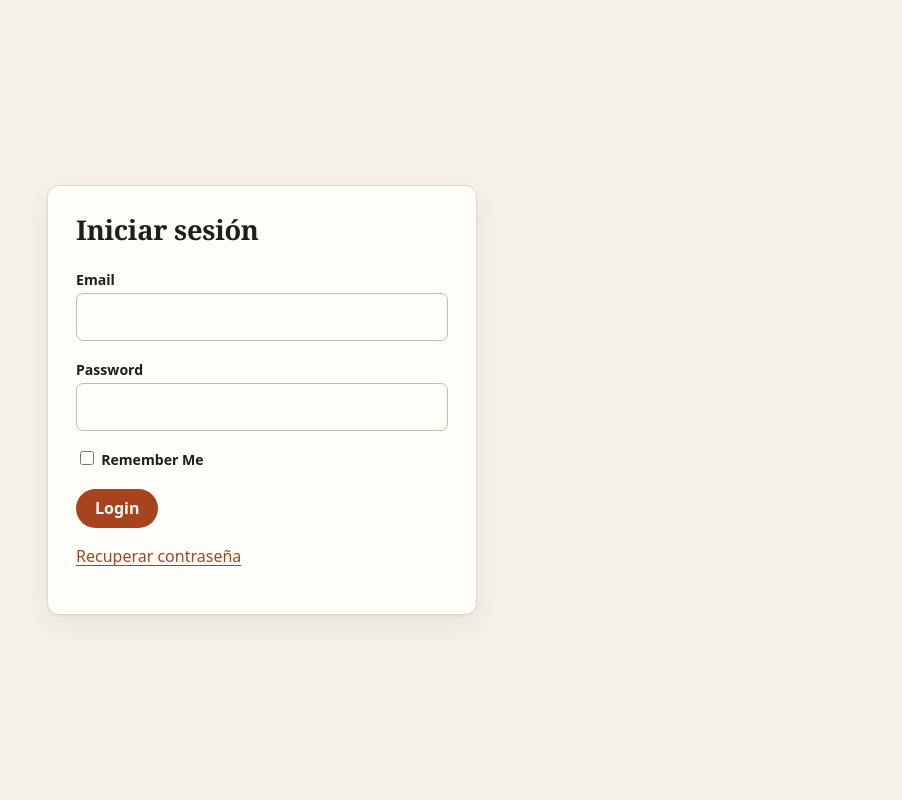
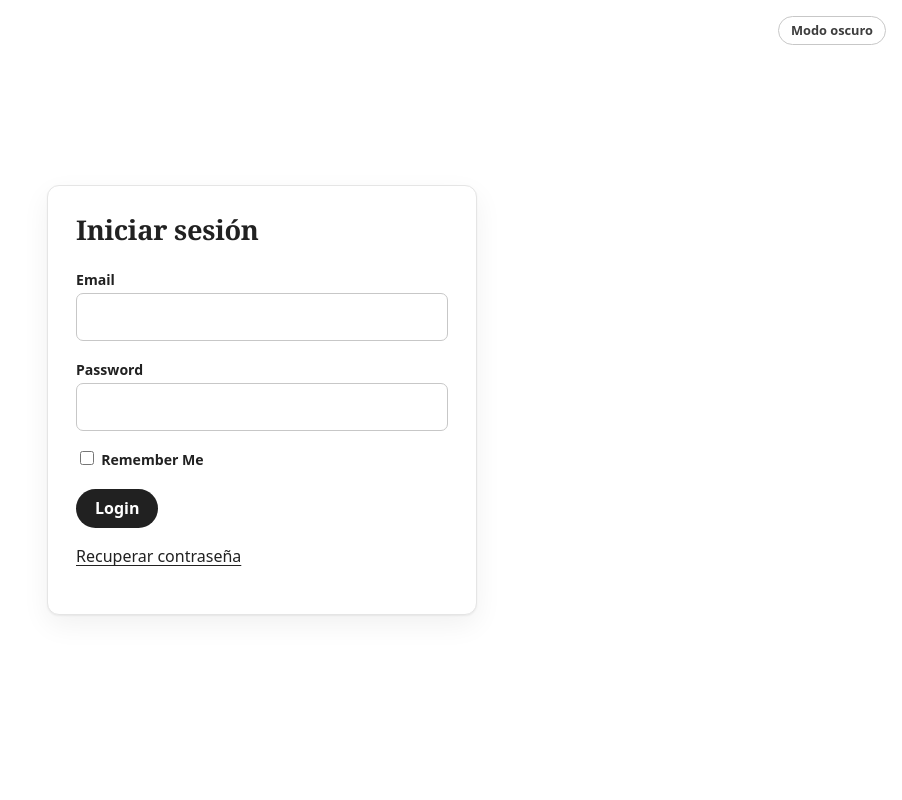
Before and after one commit to perseoq/microblog, a Flask app: a page that uses templates/base/base_login.html in a window 1280 px wide. Shown: the whole page, without its empty margins (378-1280 px from the left). Run offline with Flask 3, Linux system fonts and the light colour scheme; some libraries are stand-ins or nearby versions.

Commit message:
Tema blanco/#212121 y toggle claro-oscuro
- Paleta clara basada en blanco y #212121, con acentos monocromos.
- Tema oscuro por atributo data-theme y botón de alternancia en blog,
  panel y pantallas de acceso.
- Persistencia en localStorage y aplicación antes del pintado para evitar
  destellos; el texto del botón refleja el modo activo.

Co-authored-by: CommandCodeBot <noreply@commandcode.ai>

```diff
--- a/static/css/style.css
+++ b/static/css/style.css
@@ -1,50 +1,49 @@
 :root {
   color-scheme: light;
-  --paper: #f6f2ea;
-  --surface: #fffdf8;
-  --surface-alt: #ece5d9;
-  --ink: #211d18;
-  --ink-soft: #453f36;
-  --muted: #675f53;
-  --line: #e0d8cb;
-  --line-strong: #c6bba8;
-  --accent: #a8431f;
-  --accent-hover: #8a3517;
-  --accent-soft: #f1e1d6;
-  --on-accent: #fffdf8;
-  --danger: #9f1c13;
-  --danger-soft: #f6e3e0;
-  --success: #20684a;
-  --success-soft: #e1efe7;
-  --info: #255c86;
-  --info-soft: #e2ecf5;
-  --warning: #85590f;
-  --warning-soft: #f6edd8;
+  --paper: #ffffff;
+  --surface: #ffffff;
+  --surface-alt: #f4f4f4;
+  --ink: #212121;
+  --ink-soft: #3d3d3d;
+  --muted: #6a6a6a;
+  --line: #e5e5e5;
+  --line-strong: #c7c7c7;
+  --accent: #212121;
+  --accent-hover: #000000;
+  --accent-soft: #f0f0f0;
+  --on-accent: #ffffff;
+  --danger: #b3261e;
+  --danger-soft: #fbe9e7;
+  --success: #1b6b45;
+  --success-soft: #e6f4ec;
+  --info: #1f5f8b;
+  --info-soft: #e7f0f7;
+  --warning: #7a5200;
+  --warning-soft: #faf0d8;
   --focus: #14509b;
   --radius: 12px;
   --radius-sm: 7px;
-  --shadow: 0 1px 2px rgba(33, 29, 24, .05), 0 10px 28px rgba(33, 29, 24, .07);
+  --shadow: 0 1px 2px rgba(0, 0, 0, .06), 0 10px 28px rgba(0, 0, 0, .06);
   --font-body: system-ui, -apple-system, "Segoe UI", Roboto, Helvetica, Arial, sans-serif;
   --font-heading: Georgia, "Iowan Old Style", "Times New Roman", serif;
   --font-mono: ui-monospace, SFMono-Regular, Menlo, Consolas, monospace;
   --measure: 68ch;
 }
 
-@media (prefers-color-scheme: dark) {
-  :root {
+[data-theme="dark"] {
   color-scheme: dark;
-    --paper: #16130f;
-    --surface: #201b15;
-    --surface-alt: #2a241d;
-    --ink: #f2ece2;
-    --ink-soft: #d8cfc2;
-    --muted: #a79c8b;
-    --line: #3a332a;
-    --line-strong: #554b3d;
-    --accent: #e79268;
-    --accent-hover: #f2a982;
-    --accent-soft: #3a271c;
-    --on-accent: #1b140f;
+  --paper: #121212;
+  --surface: #1b1b1b;
+  --surface-alt: #242424;
+  --ink: #f5f5f5;
+  --ink-soft: #d6d6d6;
+  --muted: #a3a3a3;
+  --line: #333333;
+  --line-strong: #4d4d4d;
+  --accent: #f5f5f5;
+  --accent-hover: #ffffff;
+  --accent-soft: #2a2a2a;
+  --on-accent: #121212;
   --danger: #f2a097;
   --danger-soft: #3d211e;
   --success: #8fd6b4;
@@ -54,7 +53,7 @@
   --warning: #e7c17a;
   --warning-soft: #3a2e18;
   --focus: #8ab6ff;
-  }
+  --shadow: 0 1px 2px rgba(0, 0, 0, .5), 0 10px 28px rgba(0, 0, 0, .5);
 }
 
 *,
@@ -194,6 +193,21 @@ header input[type="search"] {
 
 header button {
   padding: 7px 14px;
+}
+
+.theme-toggle {
+  background: transparent;
+  color: var(--ink-soft);
+  border: 1px solid var(--line-strong);
+  padding: 6px 12px;
+  font-size: .8rem;
+  font-weight: 600;
+  border-radius: 999px;
+}
+
+.theme-toggle:hover {
+  background: var(--surface-alt);
+  color: var(--ink);
 }
 
 main {
@@ -739,6 +753,13 @@ body.auth {
   padding: 24px;
 }
 
+.auth-toggle {
+  position: fixed;
+  top: 16px;
+  right: 16px;
+  z-index: 10;
+}
+
 body.auth main {
   max-width: 430px;
   margin: 0;
--- a/static/js/script.js
+++ b/static/js/script.js
@@ -13,4 +13,44 @@
             links[i].setAttribute('aria-current', 'page');
         }
     }
+
+    var root = document.documentElement;
+    var toggles = document.querySelectorAll('[data-theme-toggle]');
+
+    function isDark() {
+        return root.getAttribute('data-theme') === 'dark';
+    }
+
+    function render() {
+        var dark = isDark();
+
+        for (var j = 0; j < toggles.length; j++) {
+            toggles[j].textContent = dark ? 'Modo claro' : 'Modo oscuro';
+            toggles[j].setAttribute('aria-pressed', dark ? 'true' : 'false');
+        }
+    }
+
+    function apply(theme) {
+        if (theme === 'dark') {
+            root.setAttribute('data-theme', 'dark');
+        } else {
+            root.removeAttribute('data-theme');
+        }
+
+        try {
+            localStorage.setItem('theme', theme);
+        } catch (error) {
+            void error;
+        }
+
+        render();
+    }
+
+    for (var k = 0; k < toggles.length; k++) {
+        toggles[k].addEventListener('click', function () {
+            apply(isDark() ? 'light' : 'dark');
+        });
+    }
+
+    render();
 })();
--- /dev/null
+++ b/static/js/theme.js
@@ -0,0 +1,9 @@
+(function () {
+    try {
+        if (localStorage.getItem('theme') === 'dark') {
+            document.documentElement.setAttribute('data-theme', 'dark');
+        }
+    } catch (error) {
+        return;
+    }
+})();
--- a/templates/base/base_admin.html
+++ b/templates/base/base_admin.html
@@ -4,6 +4,7 @@
     <meta charset="UTF-8">
     <meta name="viewport" content="width=device-width, initial-scale=1.0">
     <title>{% block title %}Panel{% endblock %} · microblog</title>
+    <script src="{{ url_for('static', filename='js/theme.js') }}"></script>
     <link rel="stylesheet" href="{{ url_for('static', filename='css/style.css') }}">
 </head>
 <body class="admin">
@@ -20,6 +21,7 @@
             <a href="{{ url_for('admin.settings') }}">Ajustes</a>
             <a href="{{ url_for('blog.index') }}">Ver sitio</a>
             <a href="{{ url_for('auth.logout') }}">Salir</a>
+            <button type="button" class="theme-toggle" data-theme-toggle aria-pressed="false">Modo oscuro</button>
         </nav>
     </header>
     <main id="contenido">
--- a/templates/base/base_blog.html
+++ b/templates/base/base_blog.html
@@ -4,6 +4,7 @@
     <meta charset="UTF-8">
     <meta name="viewport" content="width=device-width, initial-scale=1.0">
     <title>{% block title %}microblog{% endblock %}</title>
+    <script src="{{ url_for('static', filename='js/theme.js') }}"></script>
     <link rel="stylesheet" href="{{ url_for('static', filename='css/style.css') }}">
 </head>
 <body class="site">
--- a/templates/base/base_login.html
+++ b/templates/base/base_login.html
@@ -4,9 +4,11 @@
     <meta charset="UTF-8">
     <meta name="viewport" content="width=device-width, initial-scale=1.0">
     <title>{% block title %}microblog{% endblock %}</title>
+    <script src="{{ url_for('static', filename='js/theme.js') }}"></script>
     <link rel="stylesheet" href="{{ url_for('static', filename='css/style.css') }}">
 </head>
 <body class="auth">
+    <button type="button" class="theme-toggle auth-toggle" data-theme-toggle aria-pressed="false">Modo oscuro</button>
     <main id="contenido">
         {% with messages = get_flashed_messages(with_categories=true) %}
             {% if messages %}
@@ -19,5 +21,6 @@
         {% endwith %}
         {% block content %}{% endblock %}
     </main>
+    <script src="{{ url_for('static', filename='js/script.js') }}" defer></script>
 </body>
 </html>
--- a/templates/blog/header.html
+++ b/templates/blog/header.html
@@ -14,5 +14,6 @@
         {% else %}
             <a href="{{ url_for('auth.login') }}">Entrar</a>
         {% endif %}
+        <button type="button" class="theme-toggle" data-theme-toggle aria-pressed="false">Modo oscuro</button>
     </nav>
 </header>
```
Also changed, not shown: RULES.md (+1 -0 lines). Lines whose indentation alone changed are shown as unchanged.
